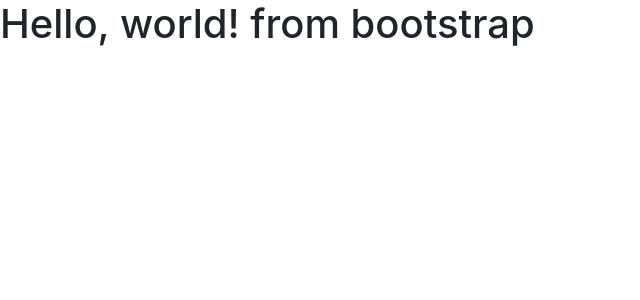
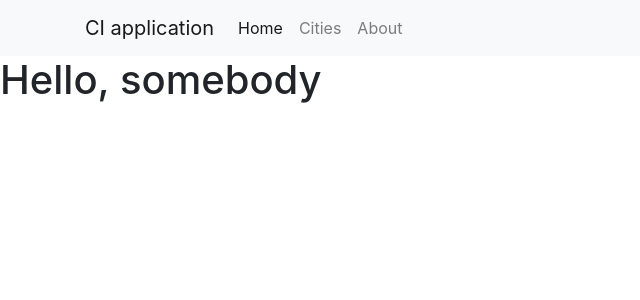
Before and after one commit to Naandalist/initial-ci, a CodeIgniter app: page /database/ in a window 1280 px wide. Shown: the top 300 px of the page, without its empty margins (0-640 px from the left). Run offline with CodeIgniter, Linux system fonts and the light colour scheme.

Commit message:
parsing data from url

```diff
--- a/application/controllers/Home.php
+++ b/application/controllers/Home.php
@@ -1,10 +1,12 @@
 <?php
 
     class Home extends CI_Controller {
-        public function index()
+        public function index($name = "somebody")
         {
-            $this->load->view('templates/header');
-            $this->load->view('home/index');
+            $data['title'] = "Homepage";
+            $data['name'] = $name;
+            $this->load->view('templates/header', $data);
+            $this->load->view('home/index', $data);
             $this->load->view('templates/footer');
         }
     }
--- a/application/views/home/index.php
+++ b/application/views/home/index.php
@@ -1,2 +1 @@
-
-    <h1>Hello, world! from bootstrap</h1>
+<h1>Hello, <?= $name;?> </h1>
--- a/application/views/templates/header.php
+++ b/application/views/templates/header.php
@@ -1,13 +1,38 @@
 <!doctype html>
 <html lang="en">
-  <head>
+
+<head>
     <!-- Required meta tags -->
     <meta charset="utf-8">
     <meta name="viewport" content="width=device-width, initial-scale=1, shrink-to-fit=no">
 
     <!-- Bootstrap CSS -->
-    <link rel="stylesheet" href="https://stackpath.bootstrapcdn.com/bootstrap/4.1.3/css/bootstrap.min.css" integrity="sha384-MCw98/SFnGE8fJT3GXwEOngsV7Zt27NXFoaoApmYm81iuXoPkFOJwJ8ERdknLPMO" crossorigin="anonymous">
+    <link rel="stylesheet" href="https://stackpath.bootstrapcdn.com/bootstrap/4.1.3/css/bootstrap.min.css"
+        integrity="sha384-MCw98/SFnGE8fJT3GXwEOngsV7Zt27NXFoaoApmYm81iuXoPkFOJwJ8ERdknLPMO" crossorigin="anonymous">
 
-    <title>Hello, world!</title>
-  </head>
-  <body>
+    <title> <?php echo $title; ?> </title>
+</head>
+
+<body>
+    <nav class="navbar navbar-expand-lg navbar-light bg-light">
+        <div class="container">
+            <a class="navbar-brand" href="#">CI application</a>
+            <button class="navbar-toggler" type="button" data-toggle="collapse" data-target="#navbarNav"
+                aria-controls="navbarNav" aria-expanded="false" aria-label="Toggle navigation">
+                <span class="navbar-toggler-icon"></span>
+            </button>
+            <div class="collapse navbar-collapse" id="navbarNav">
+                <ul class="navbar-nav">
+                    <li class="nav-item active">
+                        <a class="nav-link" href="#">Home <span class="sr-only">(current)</span></a>
+                    </li>
+                    <li class="nav-item">
+                        <a class="nav-link" href="#">Cities</a>
+                    </li>
+                    <li class="nav-item">
+                        <a class="nav-link" href="#">About</a>
+                    </li>
+                </ul>
+            </div>
+        </div>
+    </nav>
```
